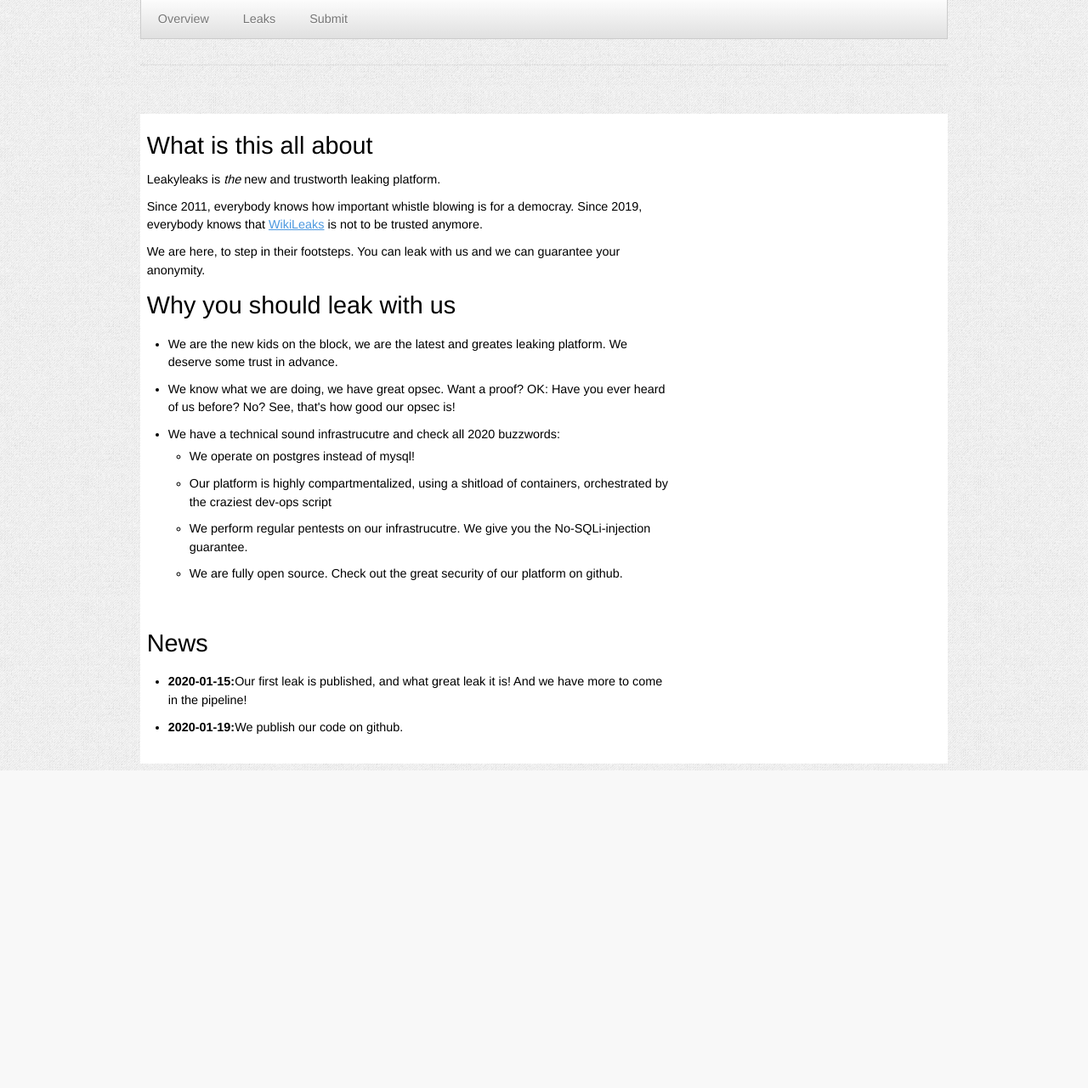
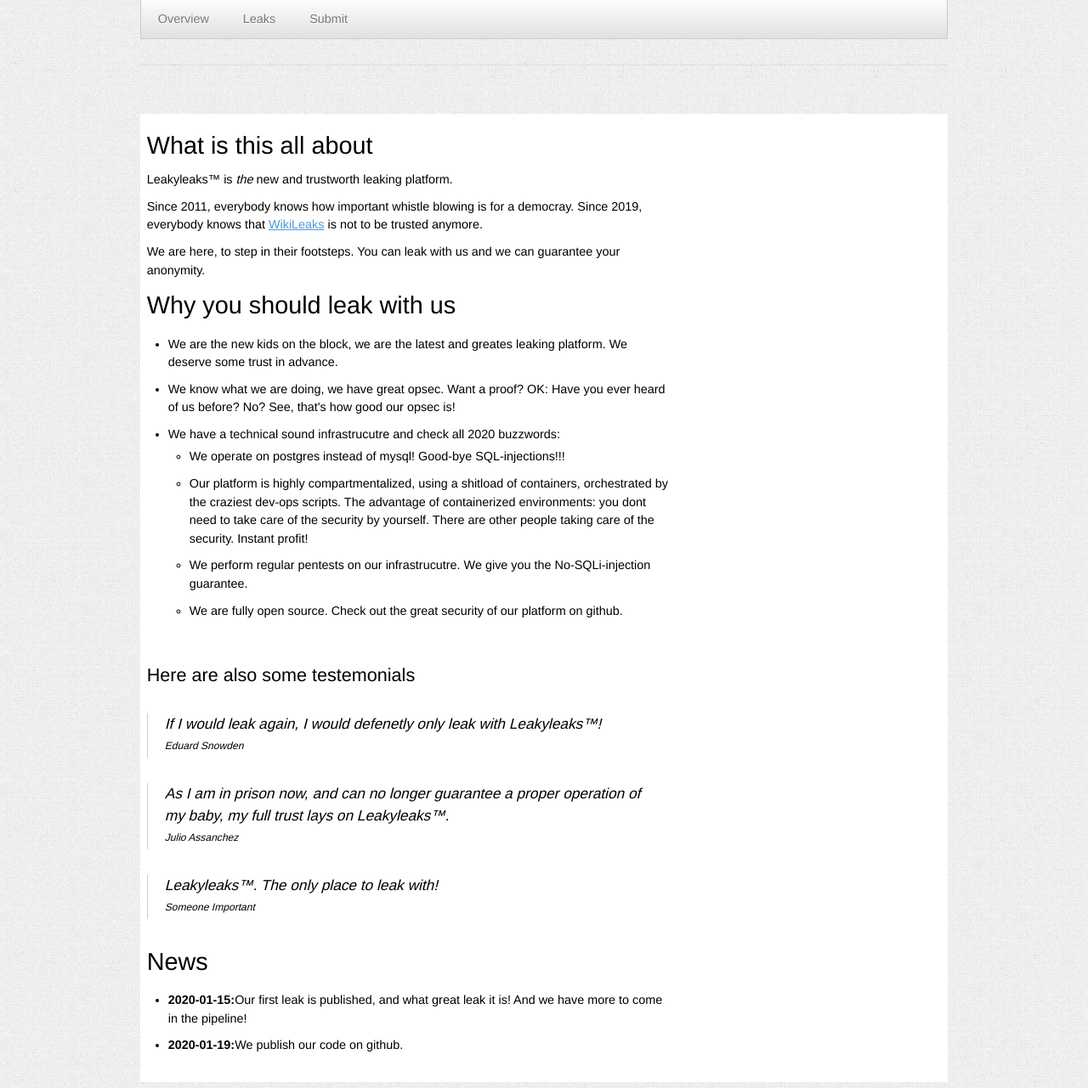
Before and after one commit to leakyleaks-ctf/leakyleaks.ctf, a Flask app: page / in a window 1280 px wide. Shown: the part 389-1670 px from the top of the page at 85% size. Before the commit the page ends 1296 px from the top, so only its background shows below. Run offline with Flask 2, Linux system fonts and the light colour scheme.

Commit message:
Improve explanations

```diff
--- a/app/templates/index.html
+++ b/app/templates/index.html
@@ -2,7 +2,7 @@
 {% block content %}
 <div class="col_8">
     <h4>What is this all about</h4>
-    <p>Leakyleaks is <em>the</em> new and trustworth leaking platform.</p>
+    <p>Leakyleaks™ is <em>the</em> new and trustworth leaking platform.</p>
 
     <p>
     Since 2011, everybody knows how important whistle blowing is for a
@@ -21,15 +21,43 @@
         <li>
             We have a technical sound infrastrucutre and check all 2020 buzzwords:
             <ul>
-                <li>We operate on postgres instead of mysql!</li>
-                <li>Our platform is highly compartmentalized, using a shitload of containers, orchestrated by the craziest dev-ops script</li>
+                <li>We operate on postgres instead of mysql! Good-bye SQL-injections!!!</li>
+                <li>Our platform is highly compartmentalized, using a shitload
+                    of containers, orchestrated by the craziest dev-ops scripts. The advantage of
+                    containerized environments: you dont need to take care of the security by
+                    yourself. There are other people taking care of the security. Instant
+                    profit!</li>
                 <li>We perform regular pentests on our infrastrucutre. We give you the No-SQLi-injection guarantee.</li>
                 <li>We are fully open source. Check out the great security of our platform on github.</li>
             </ul>
         </li>
     </ul>
 
+    <h5>Here are also some testemonials</h5>
+
+    <blockquote class="small">
+        <p>
+        If I would leak again, I would defenetly only leak with Leakyleaks™!
+        <span>Eduard Snowden</span>
+        </p>
+    </blockquote>
+
+    <blockquote class="small">
+        <p>
+        As I am in prison now, and can no longer guarantee a proper operation of my baby, my full trust lays on Leakyleaks™.
+        <span>Julio Assanchez</span>
+        </p>
+    </blockquote>
+
+    <blockquote class="small">
+        <p>
+        Leakyleaks™. The only place to leak with!
+        <span>Someone Important</span>
+        </p>
+    </blockquote>
+
     <h4>News</h4>
+
     <ul>
         <li><strong>2020-01-15:</strong>Our first leak is published, and what great leak it is! And we have more to come in the pipeline!</li>
         <li><strong>2020-01-19:</strong>We publish our code on github.</li>
```
